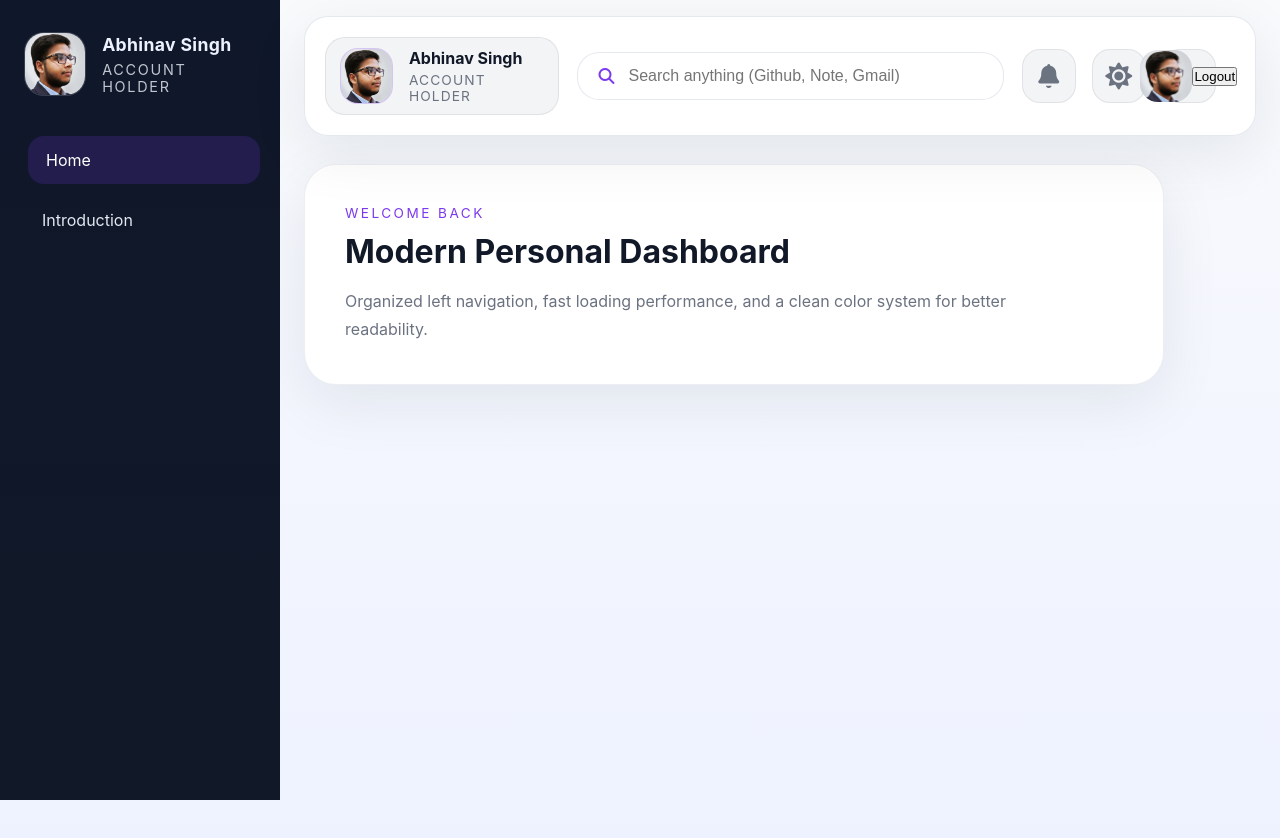
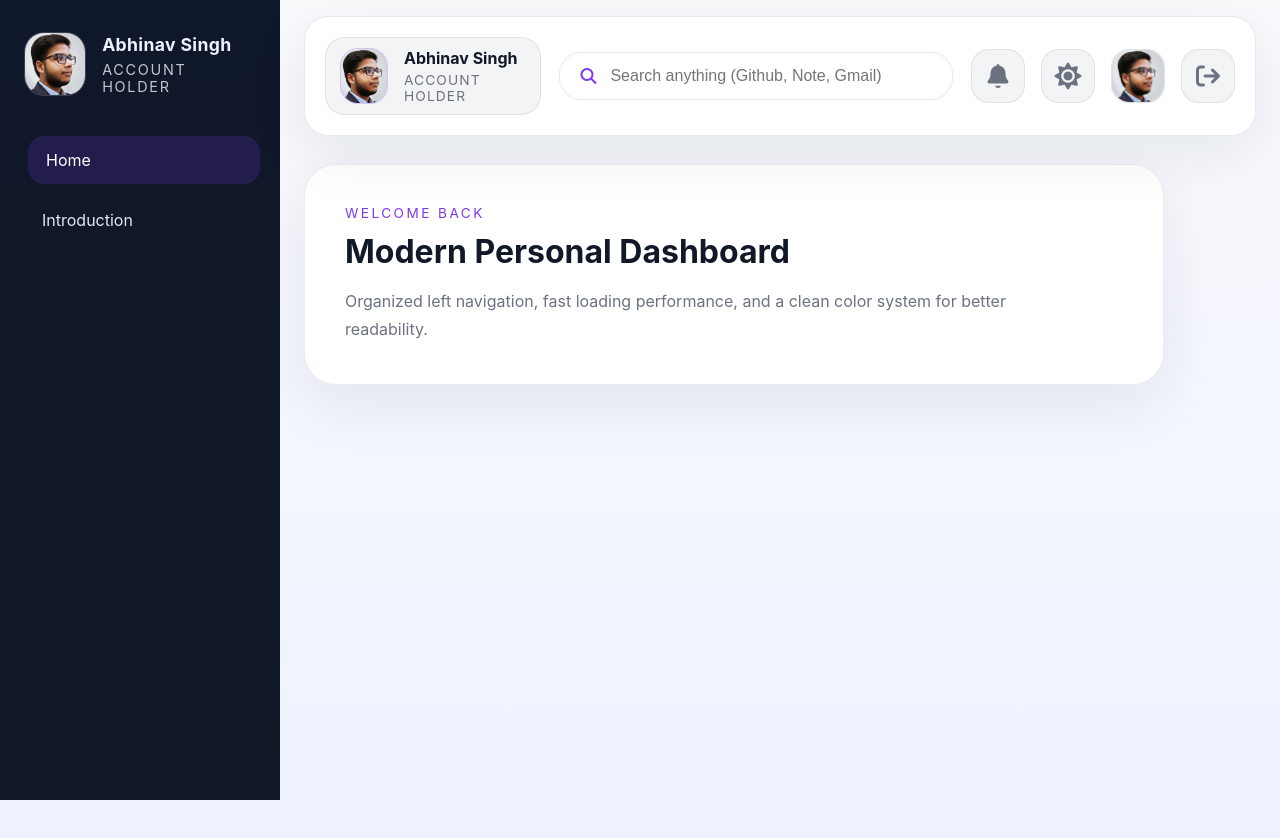
Before and after one commit to abhinavsingh25039-glitch/MY-fav-Site, a plain HTML site: page home.html in a window 1280 px wide. Drawn offline with Linux system fonts and the light colour scheme; sample sign-in values are in the browser's storage.

Commit message:
Samll chanage

```diff
--- a/home.html
+++ b/home.html
@@ -69,8 +69,8 @@
         </button>
         <a class="profile-link" href="introduction.html" aria-label="View profile">
           <img src="assets/ID-photo.png" alt="Profile photo" loading="lazy" />
-          <button id="logoutBtn">Logout</button>
         </a>
+        <button id="logoutBtn" class="log-btn"><i class="fa-solid fa-arrow-right-from-bracket"></i></button>
       </div>
     </header>
 
--- a/style/home.css
+++ b/style/home.css
@@ -208,7 +208,9 @@ img {
 }
 
 .icon-button,
-.profile-link {
+.profile-link,
+.log-btn,
+.log\.btn {
   width: 54px;
   height: 54px;
   border-radius: 18px;
@@ -220,16 +222,21 @@ img {
   color: var(--text);
   transition: transform 0.25s ease, box-shadow 0.25s ease;
   text-decoration: none;
+  cursor: pointer;
 }
 
 .icon-button:hover,
-.profile-link:hover {
+.profile-link:hover,
+.log-btn:hover,
+.log\.btn:hover {
   transform: translateY(-3px);
   box-shadow: 0 14px 36px rgba(15, 23, 42, 0.12);
 }
 
 .icon-button i,
-.profile-link img {
+.profile-link img,
+.log-btn i,
+.log\.btn i {
   width: 22px;
   height: 22px;
   font-size: 24px;
```
